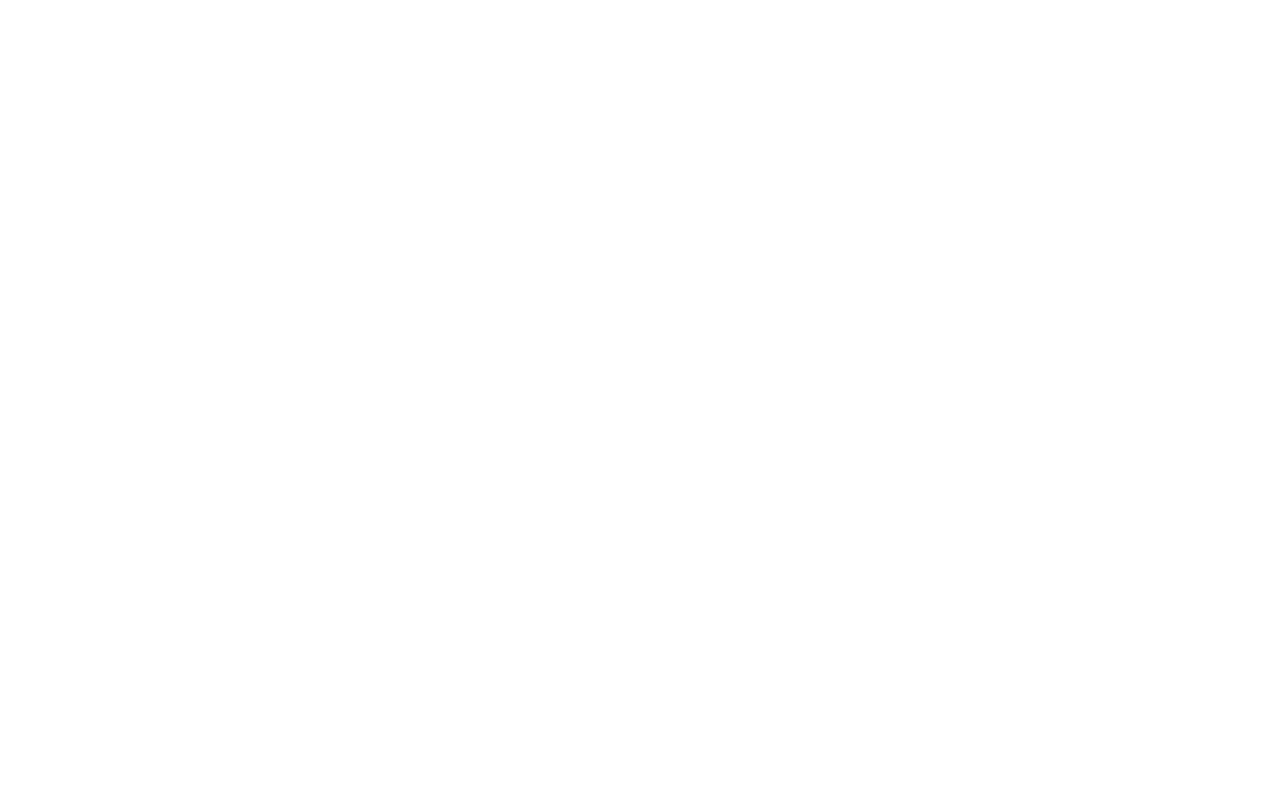
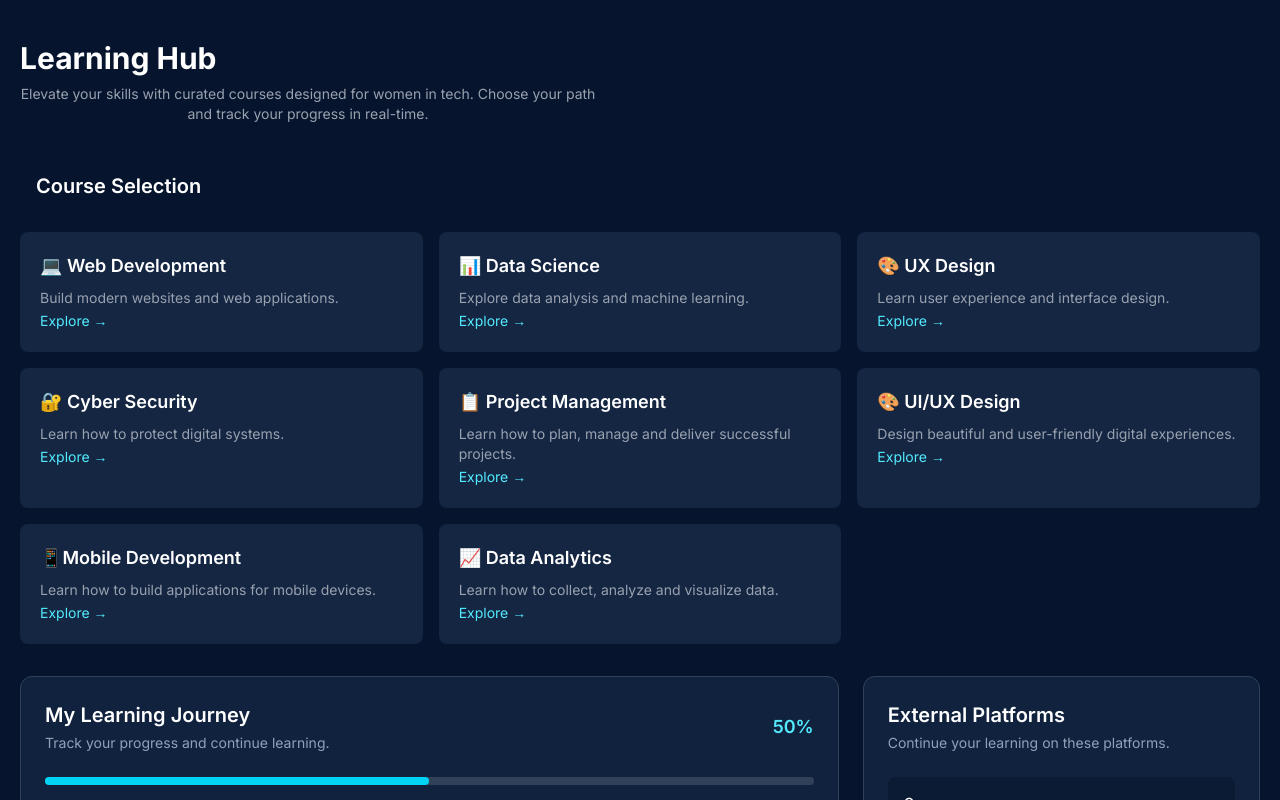
Before and after one commit to Princess-precious/TechBloom, a React (Vite) app: page /learninghub in a window 1280 px wide. Before the commit this address had no page. Shown: the top 800 px of the page. Built offline with nearby package versions, Linux system fonts and the light colour scheme.

Commit message:
Update routing for LearningHub and Stories in App component; fix Navbar links

```diff
--- a/src/App.tsx
+++ b/src/App.tsx
@@ -12,14 +12,17 @@
 **/
 import { BrowserRouter, Routes, Route } from "react-router-dom";
 import Home from "./pages/Home";
-import CoursePage from "./pages/coursepage";
+// import CoursePage from "./pages/coursepage";
 import Stories from "./pages/stories";
+import LearningHub from "./pages/learninghub";
 
 export default function App() {
   return (
     <BrowserRouter>
       <Routes>
         <Route path="/" element={<Home />} />
+        <Route path="/stories" element={<Stories/>}/>
+        <Route path="/learninghub" element={<LearningHub/>}/>
       </Routes>
     </BrowserRouter>
   );
--- a/src/components/Navbar.tsx
+++ b/src/components/Navbar.tsx
@@ -29,7 +29,7 @@
       </div>
 
       <div className="hidden md:flex md:items-center md:gap-6 md:text-sm text-white">
-        <Link to="" className="hover:text-[#64ffda] active:text-[#64ffda]">Stories</Link>
+        <Link to="/stories" className="hover:text-[#64ffda] active:text-[#64ffda]">Stories</Link>
         <Link to="/learninghub" className="hover:text-[#64ffda] active:text-[#64ffda]">LearningHub</Link>
         <Link to="" className="hover:text-[#64ffda] active:text-[#64ffda]">PathFinder Quiz</Link>
       </div>
```
